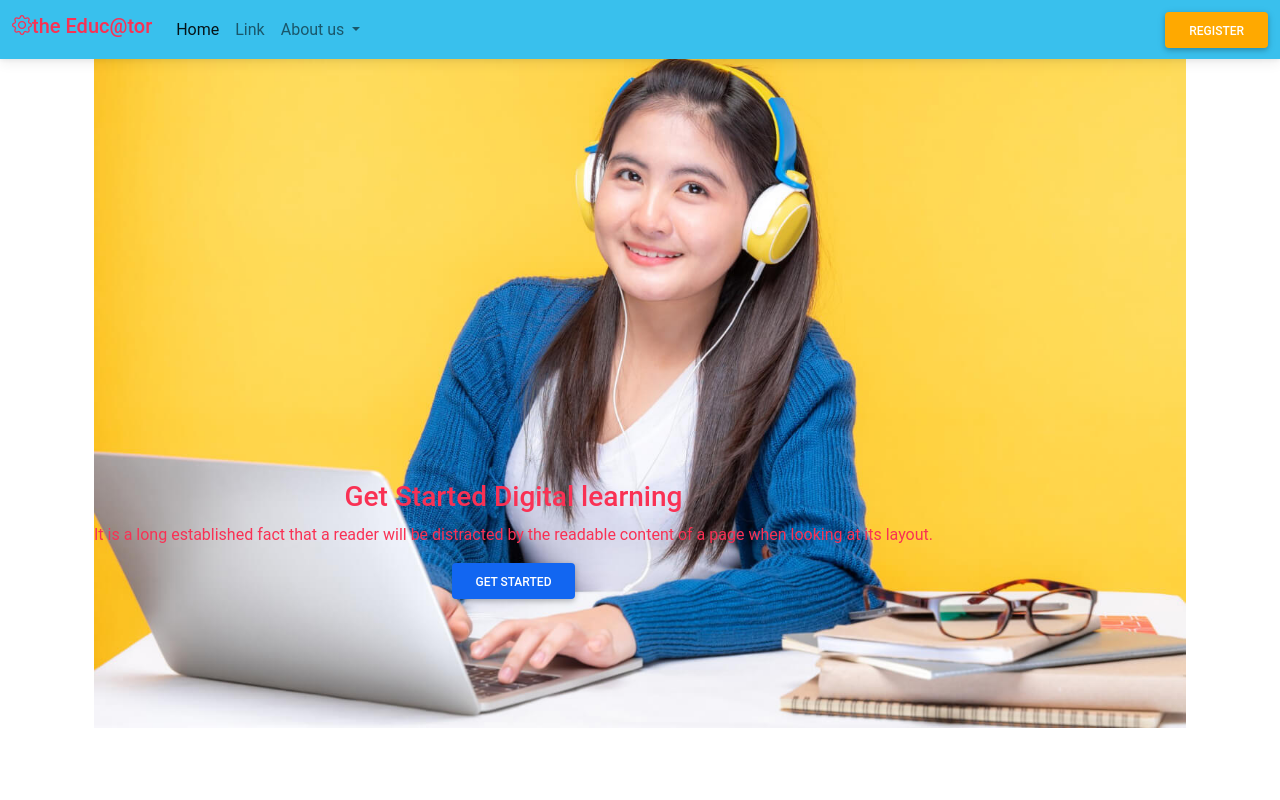
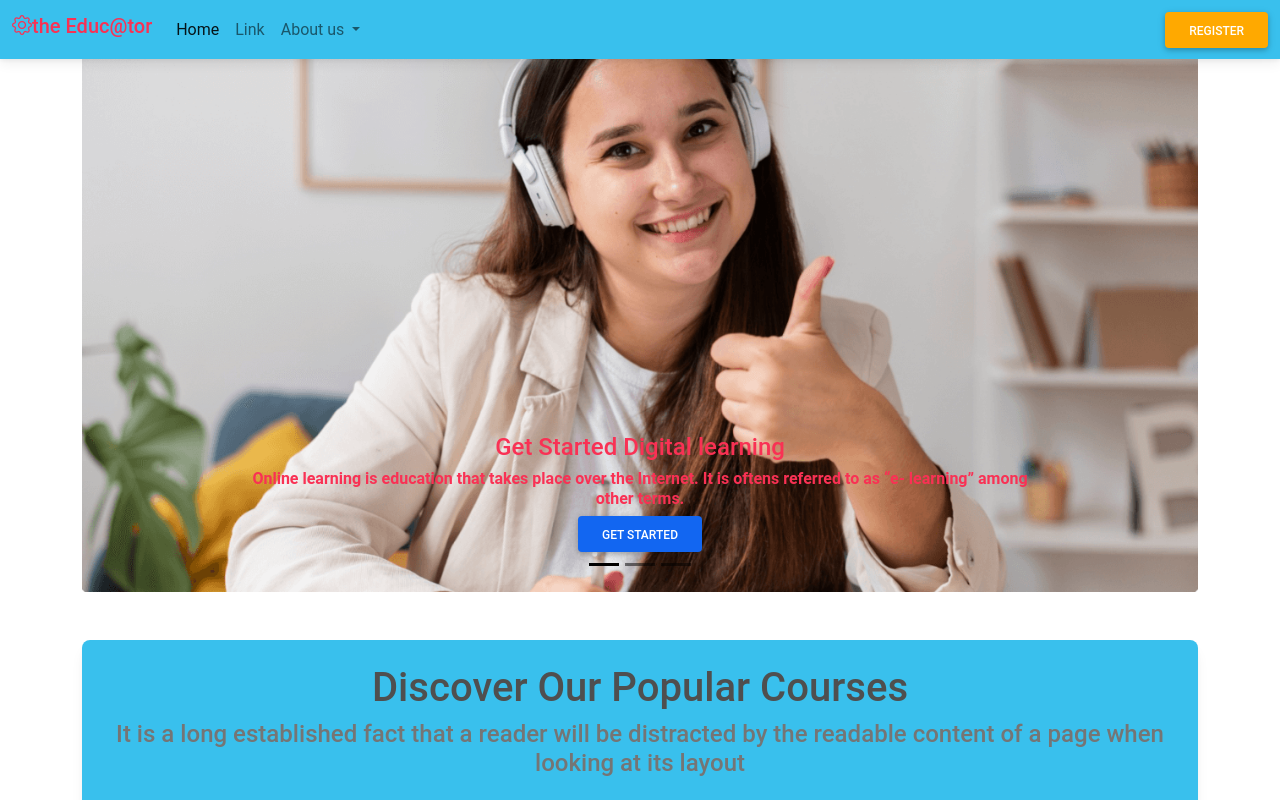
Before and after one commit to kafka4200/edTech-bootstrap, a plain HTML site: page index.html in a window 1280 px wide. Both pictures are taken after a click on the link "Home". Shown: the top 800 px of the page. Drawn offline with nearby package versions, Linux system fonts and the light colour scheme.

Commit message:
optional

```diff
--- a/index.html
+++ b/index.html
@@ -65,59 +65,66 @@
         </nav>
         <!-- ------------------Navbar -------end------------------- -->
         <!-- ------------carasel stars--------------------------- -->
-        <div id="carouselExampleControls" class=" container carousel slide" data-bs-ride="carousel">
+        <div id="carouselExampleDark" class="carousel carousel-dark slide mb-5" data-bs-ride="carousel">
+            <div class="carousel-indicators">
+                <button type="button" data-bs-target="#carouselExampleDark" data-bs-slide-to="0" class="active"
+                    aria-current="true" aria-label="Slide 1"></button>
+                <button type="button" data-bs-target="#carouselExampleDark" data-bs-slide-to="1"
+                    aria-label="Slide 2"></button>
+                <button type="button" data-bs-target="#carouselExampleDark" data-bs-slide-to="2"
+                    aria-label="Slide 3"></button>
+            </div>
             <div class="carousel-inner">
-                <div class="carousel-item active background-image-1">
-                    <div class=" text-center  position-absolute top-50 start-0">
-                        <h1 class=" text-danger md-h1 h3">Get Started Digital learning
+                <div class="carousel-item active" data-bs-interval="10000">
+                    <img src="images/cover/cover-1.png" class="d-block w-100" alt="...">
+                    <div class="carousel-caption  d-block">
+                        <h1 class="text-danger h4 ">Get Started Digital learning </h1>
+                        <p class="text-danger font-weight-bold h6 ">Online learning is education that takes place over
+                            the
+                            Internet. It is oftens
+                            referred to as “e- learning” among other terms.</p>
+                        <a class="btn btn-primary" type="submit">Get Started</a>
 
-                        </h1>
-                        <p class="text-danger fs-md-3 fs-6">It is a long established fact that a reader will be
-                            distracted
-                            by the readable
-                            content of a page when looking at its layout.</p>
-                        <!-- <img src="images/cover/cover-1.png" class="d-block bg-img img-fluid w-100" alt="..."> -->
-                        <a class="btn btn-primary" type="submit">Get Started</a>
                     </div>
                 </div>
-                <div class="carousel-item background-image-2 text-center ">
-                    <div class="text-center position-absolute top-50 start-0">
-                        <h1 class=" text-danger md-h1 h3">Get Started Digital learning
+                <div class="carousel-item" data-bs-interval="2000">
+                    <img src="images/cover/cover-2.jpg" class="d-block w-100" alt="...">
+                    <div class="carousel-caption d-sm-block ">
+                        <h1 class=" h4 text-danger">Get Started Digital learning</h1>
+                        <p class="text-danger h6 font-weight-bold"> However, online learning is just one type of
+                            “distance learning” - the umbrella term for any learning that takes place across distance
+                            and
+                            not in a traditional classroom</p>
+                        <a class="btn btn-primary" type="submit">Get Started</a>
 
-                        </h1>
-                        <p class=" text-danger fs-md-3 fs-6">It is a long established fact that a reader will be
-                            distracted
-                            by the readable
-                            content of a page when looking at its layout.</p>
-                        <!-- <img src="images/cover/cover-1.png" class="d-block bg-img img-fluid w-100" alt="..."> -->
-                        <a class="btn btn-primary" type="submit">Get Started</a>
                     </div>
                 </div>
-                <div class="carousel-item background-image-3 ">
-                    <div class=" text-center my-auto position-absolute top-50 start-0">
-                        <h1 class=" text-danger md-h1 h3">Get Started Digital learning
+                <div class="carousel-item ">
+                    <img src="images/cover/cover-3.jpg" class="d-block w-100" alt="...">
+                    <div class="carousel-caption  d-sm-block">
+                        <h1 class="text-danger h4  ">Get Started Digital learning</h1>
+                        <p class="text-danger font-weight-bold  h6 ">Online learning is education that takes
+                            places
+                            over the
+                            Internet. It is often
+                            referred to as “e- learning” among other terms. </p>
+                        <a class="btn btn-primary" type="submit">Get Started</a>
 
-                        </h1>
-                        <p class=" text-danger fs-md-3 fs-6">It is a long established fact that a reader will be
-                            distracted
-                            by the readable
-                            content of a page when looking at its layout.</p>
-                        <!-- <img src="images/cover/cover-1.png" class="d-block bg-img img-fluid w-100" alt="..."> -->
-                        <a class="btn btn-primary" type="submit">Get Started</a>
                     </div>
                 </div>
             </div>
-            <button class="carousel-control-prev" type="button" data-bs-target="#carouselExampleControls"
+            <button class="carousel-control-prev" type="button" data-bs-target="#carouselExampleDark"
                 data-bs-slide="prev">
                 <span class="carousel-control-prev-icon" aria-hidden="true"></span>
                 <span class="visually-hidden">Previous</span>
             </button>
-            <button class="carousel-control-next" type="button" data-bs-target="#carouselExampleControls"
+            <button class="carousel-control-next" type="button" data-bs-target="#carouselExampleDark"
                 data-bs-slide="next">
                 <span class="carousel-control-next-icon" aria-hidden="true"></span>
                 <span class="visually-hidden">Next</span>
             </button>
         </div>
+
         <!-- ------------------------carusel endssssss--------------------------- -->
 
     </header>
@@ -127,7 +134,7 @@
 
         <!-- -------------------------------course section----------------- -->
         <section class="container">
-            <div class=" card bg-info">
+            <div class=" card bg-info mb-3">
                 <div class="card-body text-center">
                     <h1>Discover Our Popular Courses</h1>
                     <h4 class="text-muted"> It is a long established fact that a reader will be distracted by the
@@ -260,7 +267,7 @@
 
             </div>
             <!-- ---------course card end --------------------------------------------  -->
-            <div class="view-all text-center mt-4">
+            <div class="view-all text-center mt-2 mb-4">
                 <a href="#" class="btn btn-danger h1 ">See More Courses</a>
             </div>
         </section>
@@ -395,13 +402,13 @@
         <!-- ------------end of Registeration------------------------------------- -->
 
         <!-- --------------------------FAQ----------------------------------start  -->
-        <section class="container ">
+        <section class=" container mt-5 ">
             <div class="accordion" id="accordionExample">
                 <div class="accordion-item">
                     <h2 class="accordion-header" id="headingOne">
                         <button class="accordion-button" type="button" data-bs-toggle="collapse"
                             data-bs-target="#collapseOne" aria-expanded="true" aria-controls="collapseOne">
-                            What is bootstra ??
+                            What is bootstrap ??
                         </button>
                     </h2>
                     <div id="collapseOne" class="accordion-collapse collapse show" aria-labelledby="headingOne"
@@ -482,7 +489,7 @@
         <!-- -------------------------800+company--section----------- -->
         <section class="container mt-5  d-none  d-lg-block">
             <h1 class="text-center mb-4">Trusted by over 800+ Companies </h1>
-            <div class="company-icon d-flex justify-content-between mb-4">
+            <div class="company-icon d-flex justify-content-between mt-3 mb-4">
                 <a href="http://www.coursera.org/" target="_blank"> <img src="images/company/company-1.png" alt=""></a>
                 <a href=" https://www.udemy.com" target="_blank"> <img src="images/company/company-2.png" alt=""></a>
                 <a href="https://www.skillshare.com" target="_blank"> <img src="images/company/company-3.png"
@@ -530,6 +537,15 @@
     </footer>
 
 
+    <!-- -------------extraaaaaaaaa---------------- -->
+
+
+
+    <!-- <div class="modal-dialog modal-lg">...</div> -->
+
+
+
+
 
 
 
--- a/style.css
+++ b/style.css
@@ -1,35 +1,35 @@
-.background-image-1 {
+ /* .background-image-1 {
      background-image: url(images/cover/cover-1.png);
-    /* min-height: 60vh; */
+     min-height: 60vh;
      width: 100%;
      height: 100vh;
      position: relative;
      background-size: contain;
      background-repeat: no-repeat;
 
-}
-
+ } */
+ /*
  .background-image-2 {
      background-image: url(images/cover/cover-2.jpg);
-    /* min-height: 60vh; */
+     min-heightS: 60vh;
      width: 100%;
      height: 120vh;
      position: relative;
      background-size: contain;
      background-repeat: no-repeat;
 
-}
+ } */
 
-.background-image-3 {
+ /* .background-image-3 {
      background-image: url(images/cover/cover-3.jpg);
-    /* min-height: 60vh; */
+     min-height: 60vh;
      width: 100%;
      height: 100vh;
      position: relative;
      background-size: contain;
      background-repeat: no-repeat;
 
-}
+  */
 
  /* <div class="my-auto">
 <h1 class=" text-warning md-h1 h3">Get Started Digital learning
```
Lines whose indentation alone changed are shown as unchanged.
